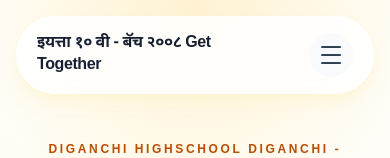
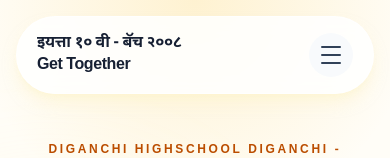
Before and after one commit to ersanketbhambure-dot/dighanchi-batch-2008, a Next.js app: page / in a window 390 px wide. Shown: the top 158 px of the page. Built offline with nearby package versions, Linux system fonts and the light colour scheme.

Commit message:
Improve mobile navbar title layout

```diff
--- a/components/Navbar.tsx
+++ b/components/Navbar.tsx
@@ -22,7 +22,11 @@ export default function Navbar() {
             href="/"
             className="max-w-[220px] text-base font-semibold leading-snug tracking-tight text-slate-900 sm:max-w-none sm:text-2xl"
           >
-            इयत्ता १० वी - बॅच २००८ Get Together
+            <span className="sm:hidden">
+              इयत्ता १० वी - बॅच २००८
+              <span className="block">Get Together</span>
+            </span>
+            <span className="hidden sm:inline">इयत्ता १० वी - बॅच २००८ Get Together</span>
           </Link>
 
           <div className="hidden items-center gap-2 rounded-full bg-slate-50/90 p-1.5 text-sm font-medium text-slate-600 md:flex">
```
